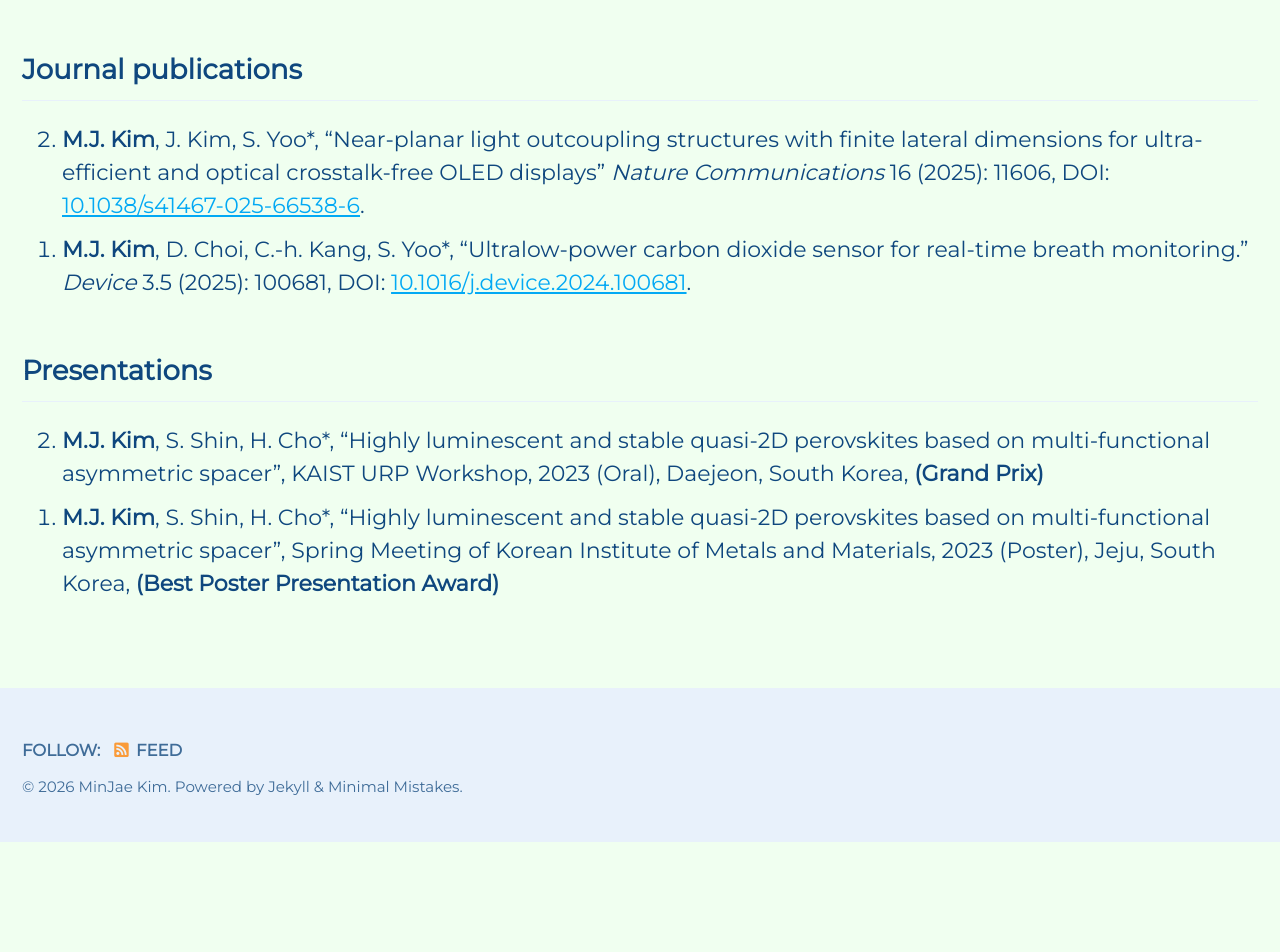
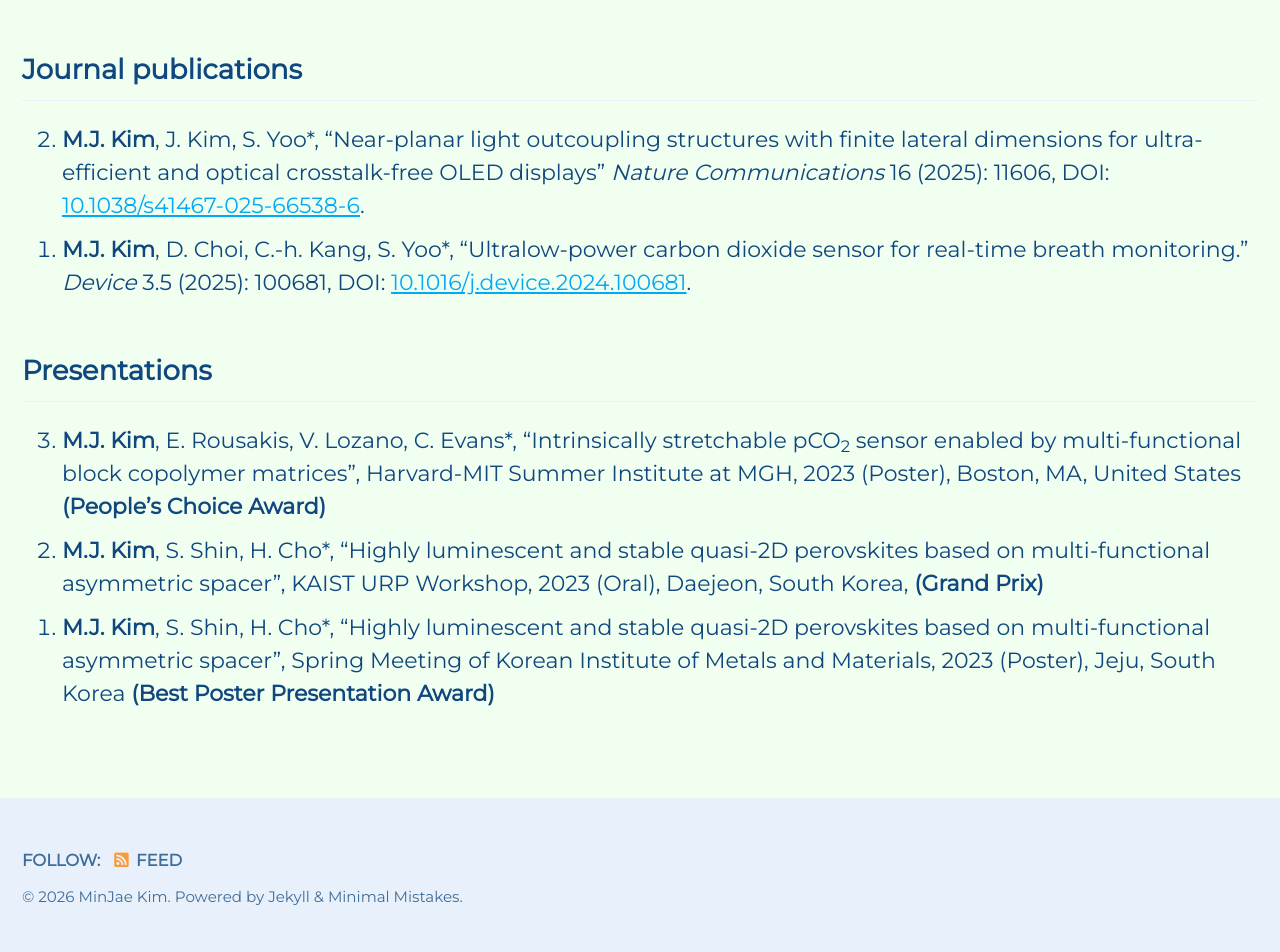
Before and after one commit to mj3259/mj3259.github.io, a Jekyll site: the page built from _pages/projects.md, in a window 1280 px wide. Shown: the part 426-1378 px from the top of the page. Built offline with Jekyll 4.4.1, drawn with Linux system fonts in a browser that asks for light colours; cached includes are drawn as plain includes; before the commit the page ends 1268 px from its top, so only the background shows below that.

Commit message:
Update projects.md

```diff
--- a/_pages/projects.md
+++ b/_pages/projects.md
@@ -45,8 +45,9 @@ feature_row1:
 
 
 ## Presentations
+1. __M.J. Kim__, E. Rousakis, V. Lozano, C. Evans*, "Intrinsically stretchable pCO<sub>2</sub> sensor enabled by multi-functional block copolymer matrices", Harvard-MIT Summer Institute at MGH, 2023 (Poster), Boston, MA, United States __(People's Choice Award)__
 1. __M.J. Kim__, S. Shin, H. Cho*, "Highly luminescent and stable quasi-2D perovskites based on multi-functional asymmetric spacer", KAIST URP Workshop, 2023 (Oral), Daejeon, South Korea, __(Grand Prix)__
-1. __M.J. Kim__, S. Shin, H. Cho*, "Highly luminescent and stable quasi-2D perovskites based on multi-functional asymmetric spacer", Spring Meeting of Korean Institute of Metals and Materials, 2023 (Poster), Jeju, South Korea, __(Best Poster Presentation Award)__
+1. __M.J. Kim__, S. Shin, H. Cho*, "Highly luminescent and stable quasi-2D perovskites based on multi-functional asymmetric spacer", Spring Meeting of Korean Institute of Metals and Materials, 2023 (Poster), Jeju, South Korea __(Best Poster Presentation Award)__
 {: reversed="reversed"}
 
 <!-- {% include feature_row id="feature_row2" type="left" %}
```
